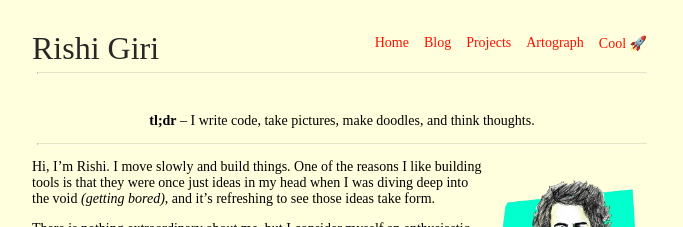
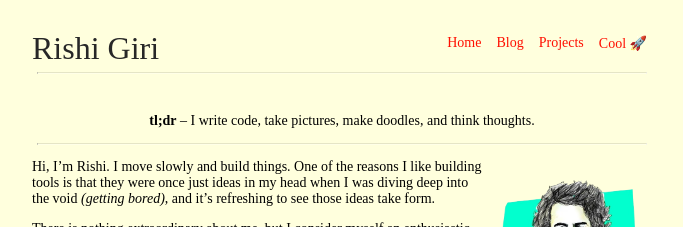
Before and after one commit to CodeDotJS/space, a Jekyll site: the page built from index.md, in a window 1280 px wide. Shown: the top 227 px of the page, without its empty margins (298-981 px from the left). Built offline with Jekyll 4.4.1, drawn with Linux system fonts in a browser that asks for light colours; nearby versions of some CDN libraries; some web fonts are replaced.

Commit message:
remove artography

```diff
--- a/_config.yml
+++ b/_config.yml
@@ -28,8 +28,6 @@ navbar:
    link: "blog"
  - name: "Projects"
    link: "projects"
- - name: "Artograph"
-   link: "art"
  - name: "Cool 🚀"
    link: "updates"
 
```
